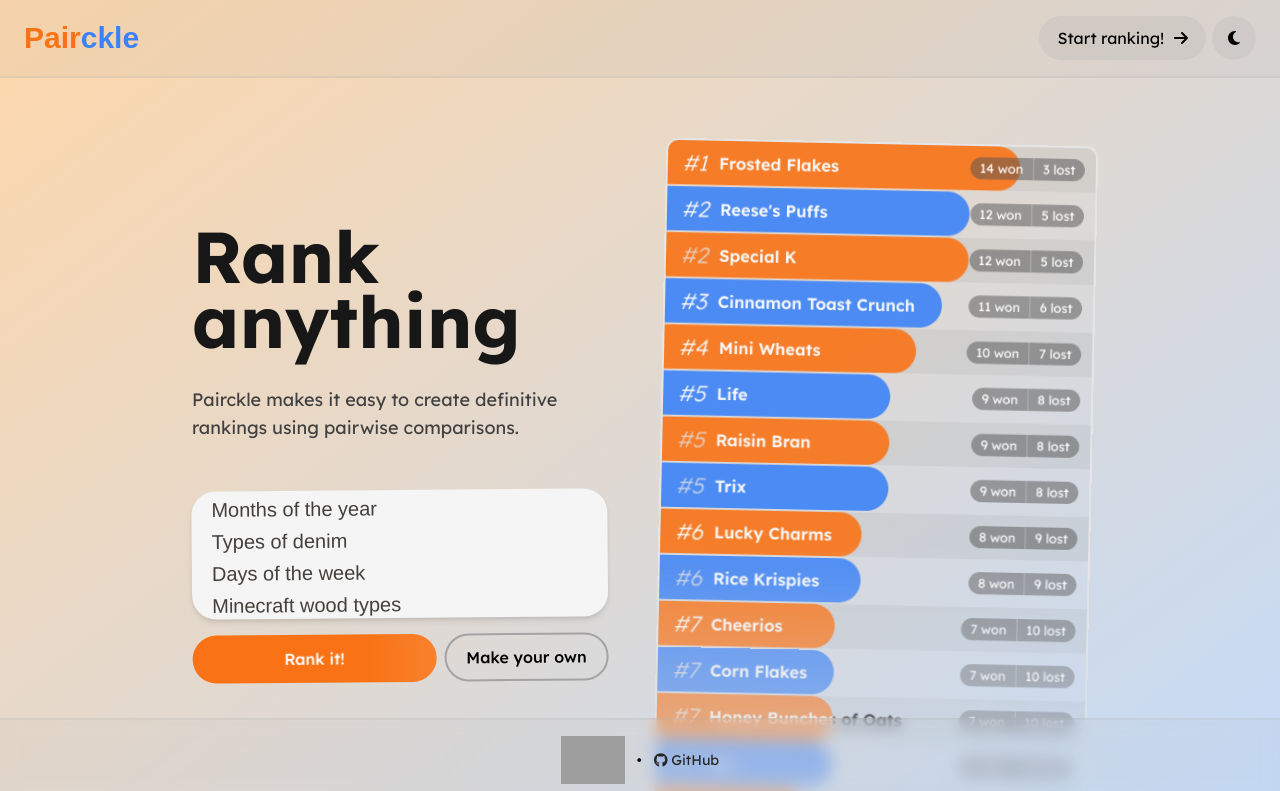
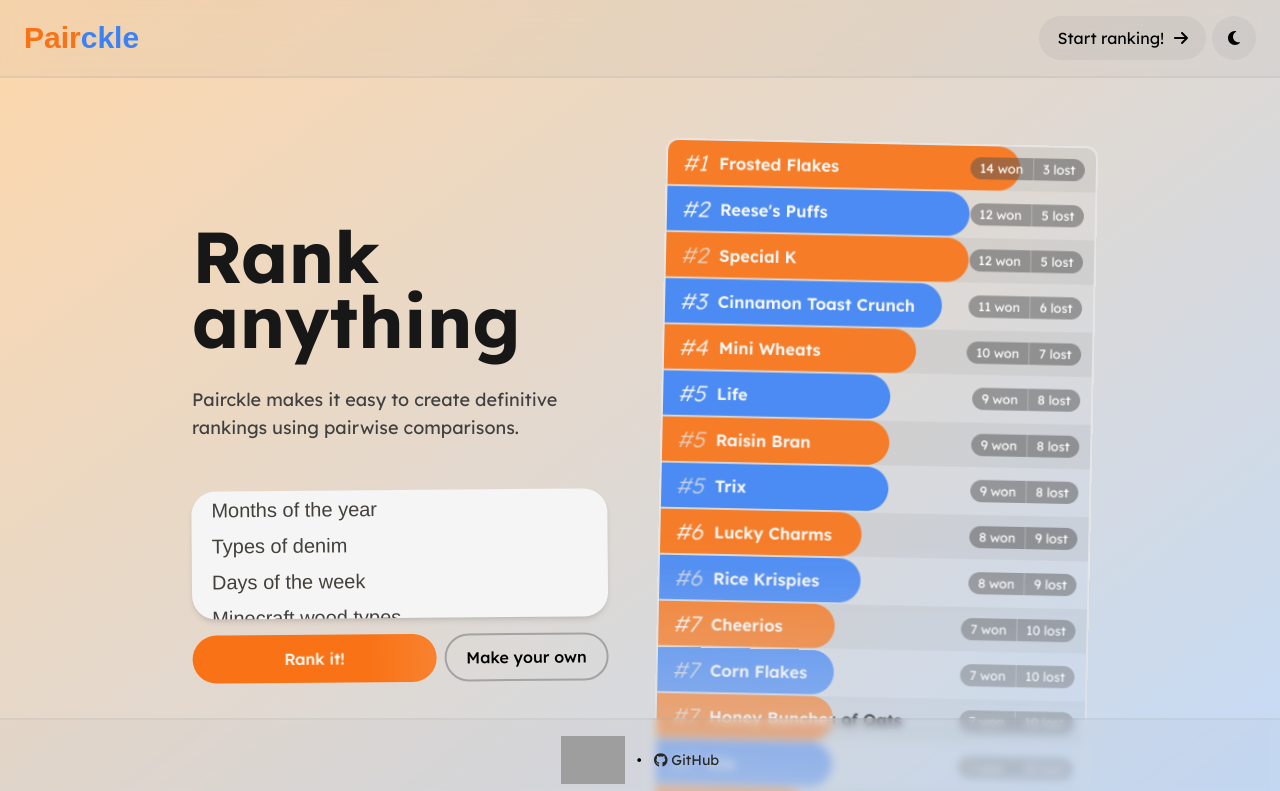
Before and after one commit to jakeo-dev/pairckle, a Next.js app: page / in a window 1280 px wide. Shown: the top 791 px of the page. Built offline with nearby package versions, Linux system fonts and the light colour scheme; grey boxes are pictures that could not be loaded; a web font is replaced by a local one.

Commit message:
minor design changes

```diff
--- a/src/components/Footer.tsx
+++ b/src/components/Footer.tsx
@@ -6,7 +6,7 @@ export default function Footer({ fixed }: { fixed: boolean }) {
     <footer
       className={`${
         fixed ? "fixed bottom-0" : ""
-      } z-10 mt-auto w-full border-t-2 border-neutral-400/15 bg-neutral-400/5 p-3 backdrop-blur lg:mt-0 lg:p-4`}
+      } z-10 mt-auto w-full border-t-2 border-neutral-400/15 bg-neutral-400/5 p-3 backdrop-blur-sm lg:mt-0 lg:p-4`}
     >
       <div className="flex items-center justify-center text-center text-xs lg:text-sm">
         <a
--- a/src/components/Header.tsx
+++ b/src/components/Header.tsx
@@ -25,7 +25,7 @@ export default function Header({
     <div
       className={`${
         fixed ? "fixed" : "absolute"
-      } top-0 z-20 flex w-full items-center justify-between gap-2 border-b-2 border-neutral-400/20 bg-neutral-400/10 px-3.5 py-2 text-center md:px-6 md:py-4`}
+      } top-0 z-20 flex w-full items-center justify-between gap-2 border-b-2 border-neutral-400/20 ${showTabs ? "bg-neutral-100/80 dark:bg-neutral-900/80" : "bg-neutral-400/10"} px-3.5 py-2 text-center backdrop-blur-lg md:px-6 md:py-4`}
     >
       <div className="flex cursor-default text-left">
         <Title />
@@ -40,7 +40,7 @@ export default function Header({
             <Link
               className={`${
                 pathname === "/create"
-                  ? "bg-neutral-400/20 dark:border-transparent"
+                  ? "border-transparent bg-neutral-400/20 dark:border-transparent"
                   : "text-neutral-600 hover:bg-neutral-400/15 hover:text-neutral-700 active:bg-neutral-400/20 dark:border-neutral-400/20 dark:text-neutral-400 dark:hover:border-transparent dark:hover:text-neutral-300"
               } flex h-min items-center justify-center rounded-l-full border-2 border-r border-neutral-200 px-2.5 py-1 text-left text-sm transition dark:border-neutral-700 md:px-4 md:py-2 md:text-base`}
               href="/create"
@@ -56,7 +56,7 @@ export default function Header({
             <Link
               className={`${
                 pathname === "/rankings"
-                  ? "bg-neutral-400/20 dark:border-transparent"
+                  ? "border-transparent bg-neutral-400/20 dark:border-transparent"
                   : "text-neutral-600 hover:bg-neutral-400/15 hover:text-neutral-700 active:bg-neutral-400/20 dark:border-neutral-400/20 dark:text-neutral-400 dark:hover:border-transparent dark:hover:text-neutral-300"
               } flex h-min items-center justify-center border-2 border-x border-neutral-200 px-2.5 py-1 text-left text-sm transition dark:border-neutral-700 md:px-4 md:py-2 md:text-base`}
               href="/rankings"
@@ -72,7 +72,7 @@ export default function Header({
             <Link
               className={`${
                 pathname === "/sets"
-                  ? "bg-neutral-400/20 dark:border-transparent"
+                  ? "border-transparent bg-neutral-400/20 dark:border-transparent"
                   : "text-neutral-600 hover:bg-neutral-400/15 hover:text-neutral-700 active:bg-neutral-400/20 dark:border-neutral-400/20 dark:text-neutral-400 dark:hover:border-transparent dark:hover:text-neutral-300"
               } flex h-min items-center justify-center rounded-r-full border-2 border-l border-neutral-200 px-2.5 py-1 text-left text-sm transition dark:border-neutral-700 md:px-4 md:py-2 md:text-base`}
               href="/sets"
--- a/src/pages/index.tsx
+++ b/src/pages/index.tsx
@@ -45,7 +45,7 @@ export default function Home() {
           prev?.slice(1).concat(randomElement(STARTER_SETS)),
         );
       } else {
-        setTranslateY(-(elapsedTime / 3000) * (8 * 4)); // each item is h-8, 8*4px
+        setTranslateY(-(elapsedTime / 3000) * (9 * 4)); // each item is h-8, 8*4px
       }
     }, 10);
 
@@ -86,7 +86,7 @@ export default function Home() {
                       {currentSets?.map((set, i) => (
                         <p
                           key={i}
-                          className={`w-75 h-8 overflow-hidden text-ellipsis whitespace-nowrap text-xl font-medium text-stone-700 transition dark:text-stone-300 ${i == 2 ? "group-hover:text-orange-600 group-hover:dark:text-orange-400" : ""}`}
+                          className={`w-75 h-9 overflow-hidden text-ellipsis whitespace-nowrap text-xl font-medium text-stone-700 transition dark:text-stone-300 ${i == 2 ? "group-hover:text-orange-600 group-hover:dark:text-orange-400" : ""}`}
                         >
                           {set?.setName}
                         </p>
@@ -96,7 +96,7 @@ export default function Home() {
                 </div>
                 <div className="flex gap-2">
                   <Link
-                    className="relative flex h-12 w-full items-center justify-center overflow-hidden rounded-full bg-orange-500 px-5 py-4 font-medium text-white transition hover:-translate-y-0.5 hover:bg-orange-600 hover:shadow-md active:translate-y-0"
+                    className="relative flex h-12 w-full items-center justify-center overflow-hidden rounded-full bg-orange-500 px-5 py-4 font-medium text-white transition hover:-translate-y-0.5 hover:bg-orange-600 hover:shadow-md hover:shadow-orange-500/30 active:translate-y-0"
                     href="/create"
                     onClick={() => {
                       if (
```
